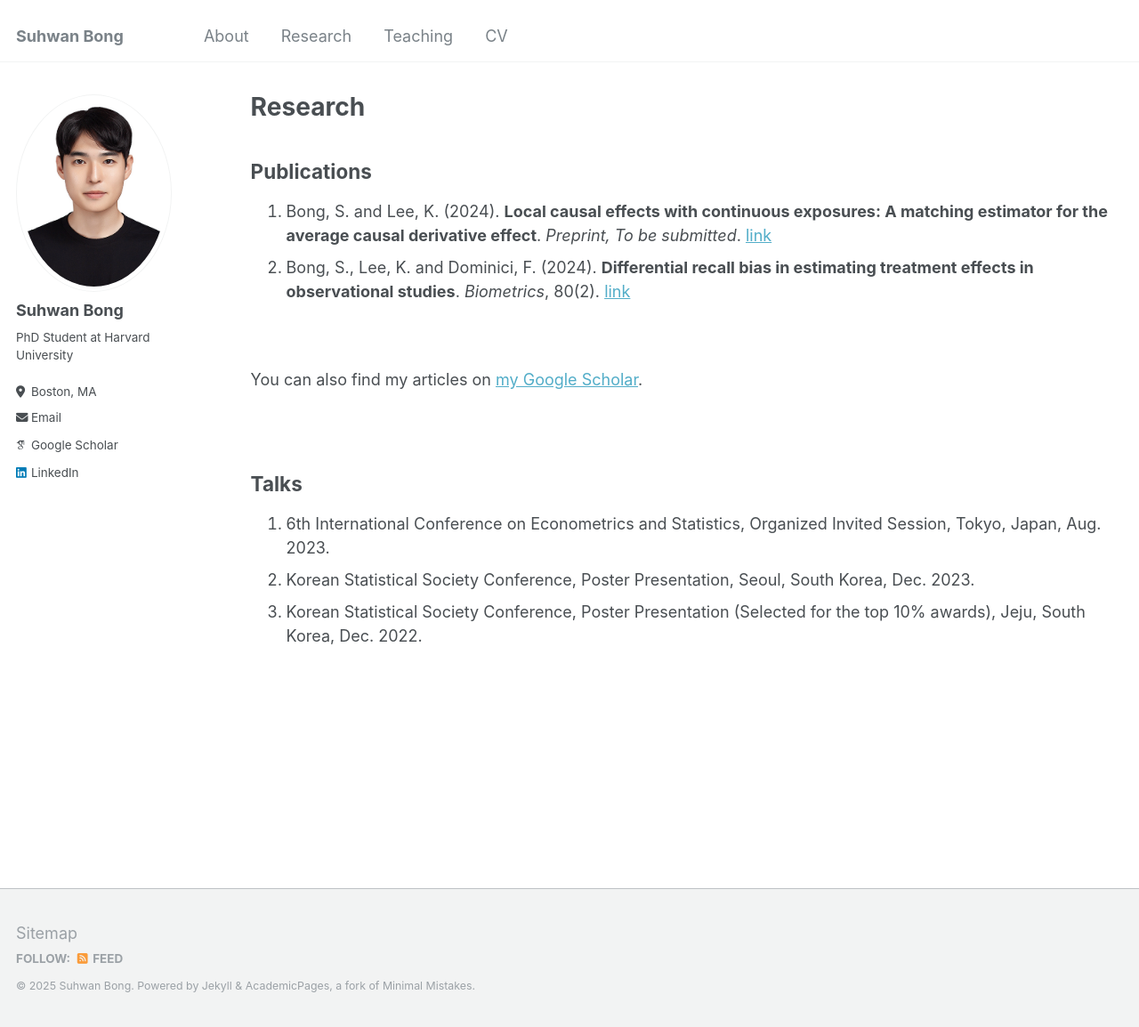
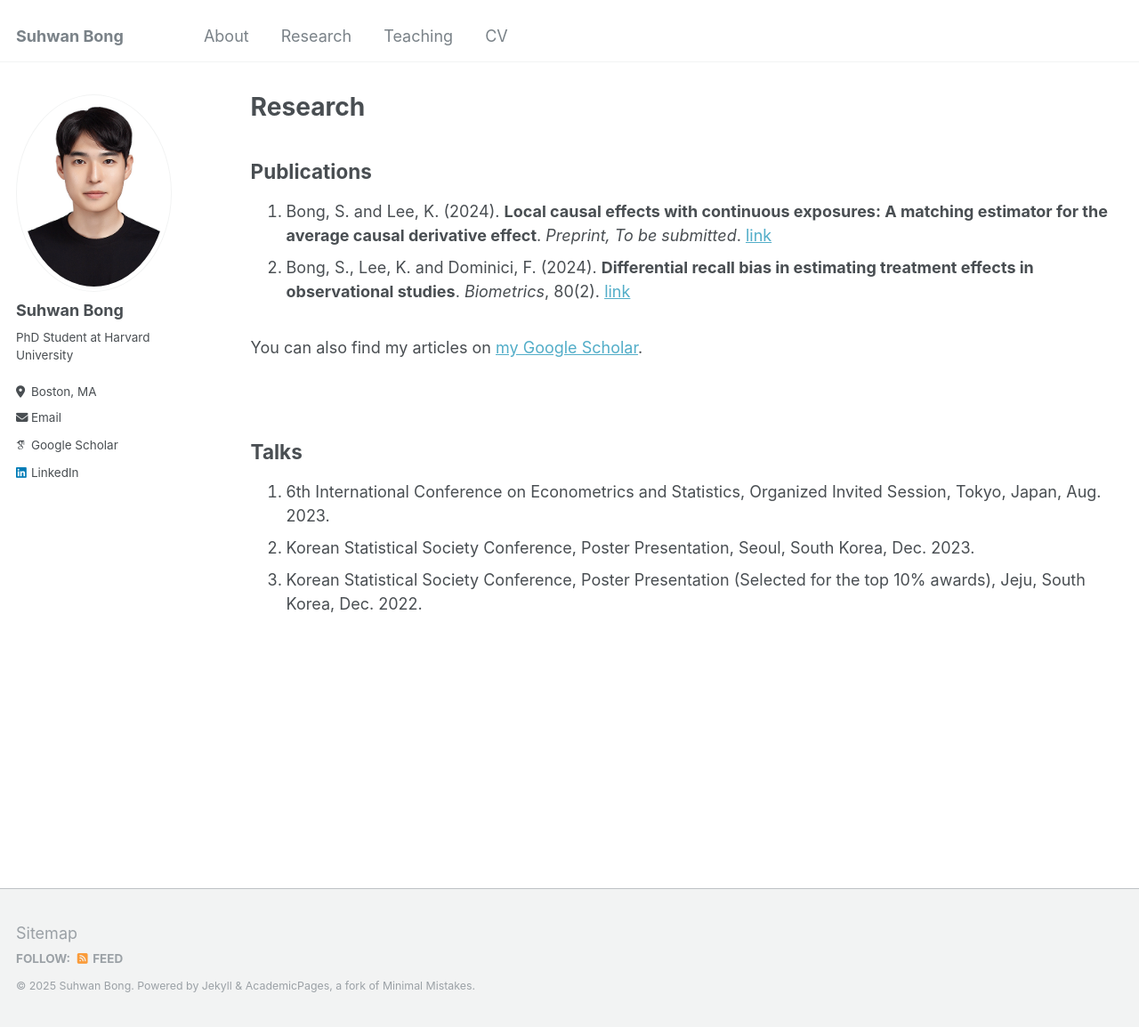
Before and after one commit to suhwanbong121/suhwanbong121.github.io, a Jekyll site: the page built from _pages/research.md, in a window 1280 px wide and 1154 px high. Shown: the whole window at 89% size. Built offline with Jekyll 4.4.1, drawn with Linux system fonts in a browser that asks for light colours; some web fonts are replaced.

Commit message:
Modified

```diff
--- a/_pages/research.md
+++ b/_pages/research.md
@@ -10,7 +10,7 @@ Publications
 1. Bong, S. and Lee, K. (2024).  **Local causal effects with continuous exposures: A matching estimator for the average causal derivative effect**. *Preprint, To be submitted*. [link][local]
 1. Bong, S., Lee, K. and Dominici, F. (2024).  **Differential recall bias in estimating treatment effects in observational studies**. *Biometrics*, 80(2). [link][recall]
 
-<div style="margin-top: 4em;"></div>
+<div style="margin-top: 2em;"></div>
 
 {% if site.author.googlescholar %}
   <div class="wordwrap">You can also find my articles on <a href="{{site.author.googlescholar}}">my Google Scholar</a>.</div>
```
